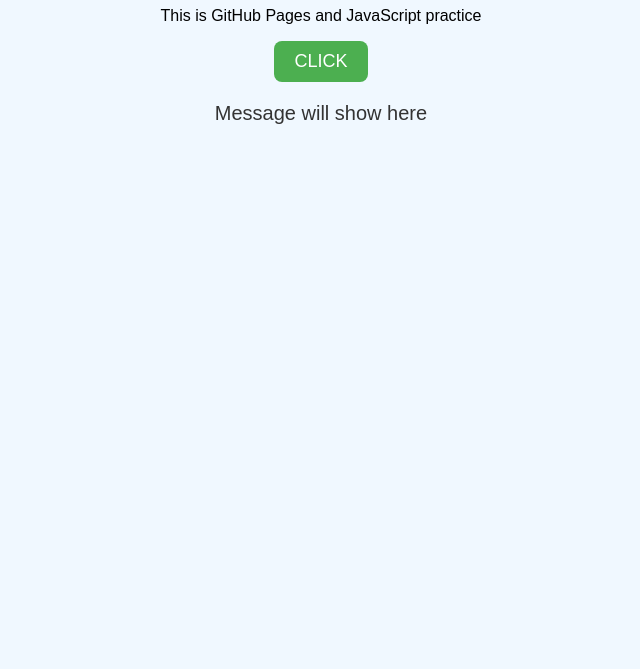
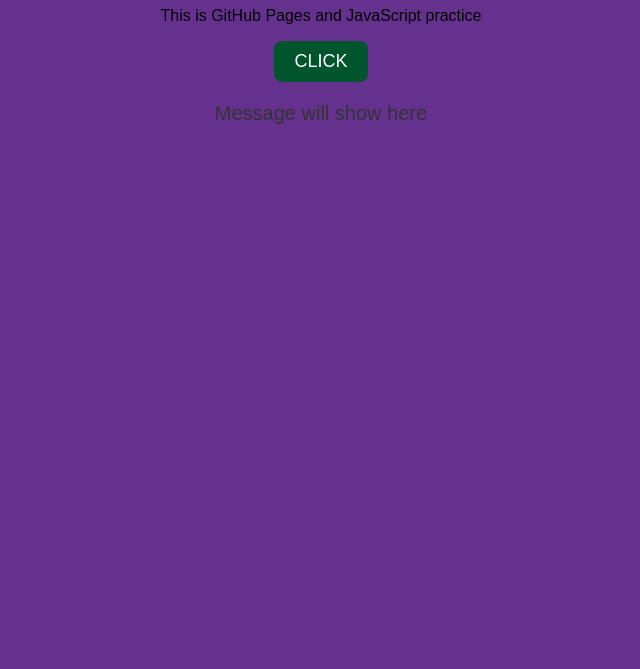
Before and after one commit to Lo0603/lo0603.github.io, a plain HTML site: page index.html in a window 1280 px wide. Shown: the part 131-800 px from the top of the page, without its empty margins (319-959 px from the left). Drawn offline with Linux system fonts and the light colour scheme.

Commit message:
back ground color change

```diff
--- a/index.html
+++ b/index.html
@@ -8,14 +8,14 @@
             font-family: sans-serif;
             text-align: center;
             padding: 50px;
-            background-color: #f0f8ff;
+            background-color: #65318e;
         }
 
         button {
             font-size: 18px;
             padding: 10px 20px;
             border: none;
-            background-color: #4CAF50;
+            background-color: #00552e;
             color: white;
             border-radius: 8px;
             cursor: pointer;
```
